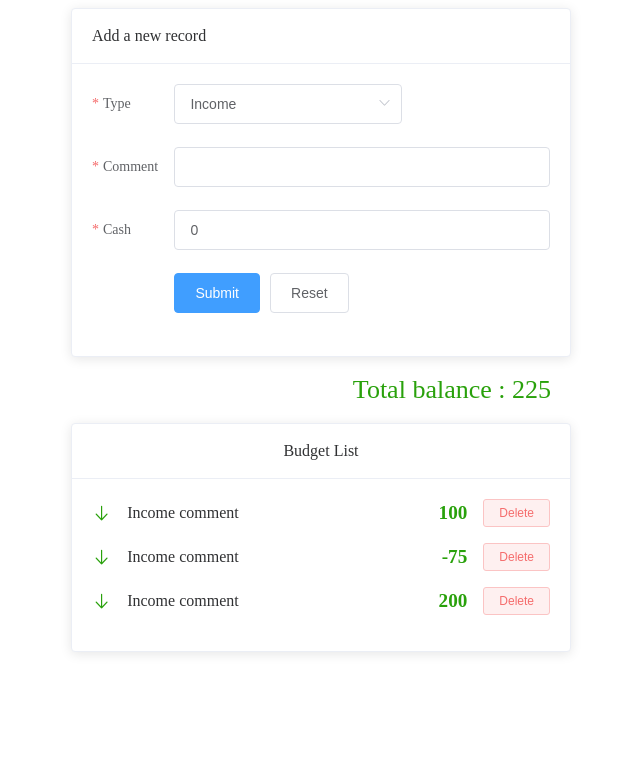
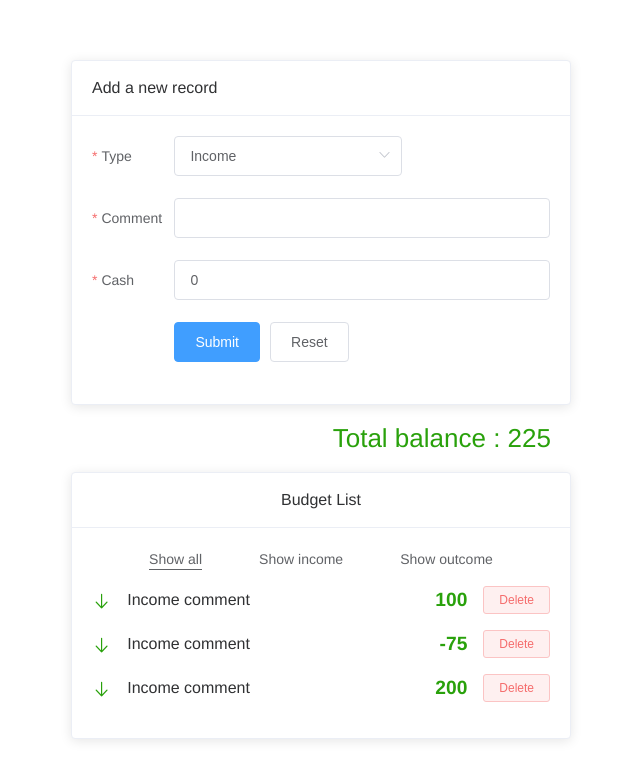
Before and after one commit to DryakhlovDS/vue-app-budget, a Vue app: page / in a window 1280 px wide. Shown: the top 780 px of the page, without its empty margins (319-959 px from the left). Built offline with nearby package versions, Linux system fonts and the light colour scheme.

Commit message:
project ready

```diff
--- a/src/App.vue
+++ b/src/App.vue
@@ -2,7 +2,7 @@
   <div id="App">
     <Form @submitForm="addItemList"/>
     <TotalBalance :total="totalBalance" />
-    <BudgetList :list="list" @deleteItem="dialog" />
+    <BudgetList :list="listSort" @deleteItem="dialog" @sortList="setSortType"/>
     <ModalDialog v-if="centerDialogVisible"
       @confirmDelete="onDeleteElement"
       @closeDialog="closeDialog"
@@ -49,13 +49,23 @@ export default {
     centerDialogVisible: false,
     dialogText: '',
     dialogId: 0,
+    sortType: 'All',
   }),
   computed: {
     totalBalance() {
       return Object.values(this.list).reduce((acc, item) => acc + item.cash, 0);
     },
+    listSort() {
+      if (this.sortType === 'All') {
+        return Object.values(this.list);
+      }
+      return Object.values(this.list).filter((item) => item.type === this.sortType);
+    },
   },
   methods: {
+    setSortType(value) {
+      this.sortType = value;
+    },
     dialog(id) {
       this.dialogText = this.list[id].comment;
       this.dialogId = id;
@@ -88,12 +98,13 @@ export default {
   box-sizing: border-box;
 }
 
-#app {
+#App {
   font-family: Avenir, Helvetica, Arial, sans-serif;
   -webkit-font-smoothing: antialiased;
   -moz-osx-font-smoothing: grayscale;
   text-align: center;
   color: #2c3e50;
   margin-top: 60px;
+  font-size: 16px;
 }
 </style>
--- a/src/components/BudgetList.vue
+++ b/src/components/BudgetList.vue
@@ -1,6 +1,27 @@
 <template>
   <div class="budget-list-wrap">
     <el-card :header="header"  class="box-card">
+      <div class="list-control">
+        <a href="#"
+          class="link-active"
+          :class="classLink"
+          @click.prevent="sortList('All', $event)"
+        >
+          Show all
+        </a>
+        <a href="#"
+          :class="classLink"
+          @click.prevent="sortList('Income', $event)"
+        >
+          Show income
+        </a>
+        <a href="#"
+          :class="classLink"
+          @click.prevent="sortList('Outcome', $event)"
+        >
+          Show outcome
+        </a>
+      </div>
       <template v-if="!isEmpty">
         <BudgetListItem  v-for="(item, props) in list"
           :key="props"
@@ -29,14 +50,14 @@ export default {
   },
   props: {
     list: {
-      type: Object,
-      default: () => ({}),
+      type: Array,
+      default: () => ([]),
     },
   },
   data: () => ({
     header: 'Budget List',
-    body: 'Some text in body',
     emptyTitle: 'Empty list',
+    classLink: ['el-link', 'el-link--default', 'is-underline'],
   }),
   computed: {
     isEmpty() {
@@ -44,6 +65,12 @@ export default {
     },
   },
   methods: {
+    sortList(value, event) {
+      const links = document.querySelectorAll('.el-link');
+      links.forEach((link) => link.classList.remove('link-active'));
+      event.target.classList.add('link-active');
+      this.$emit('sortList', value);
+    },
     deleteItem(id) {
       this.$emit('deleteItem', id);
     },
@@ -58,4 +85,25 @@ export default {
   text-align: center;
 }
 
+.list-control{
+  display: flex;
+  justify-content: space-evenly;
+  margin-bottom: 1rem;
+  font-size: 1.2rem;
+  line-height: 1.4rem;
+}
+
+.link-active::after{
+  content: "";
+  position: absolute;
+  left: 0;
+  right: 0;
+  bottom: 0;
+  height: 0;
+  border-bottom: 1px solid #606266!important;
+}
+
+.link-active:hover::after{
+  border-bottom: 1px solid #409EFF!important;
+}
 </style>
--- a/src/components/TotalBalance.vue
+++ b/src/components/TotalBalance.vue
@@ -1,6 +1,7 @@
 <template>
-  <div class="total-value" :class="classObject" @click="onConsole">
-    Total balance : {{total}}</div>
+  <div class="total-value" :class="classObject">
+    Total balance : {{total}}
+  </div>
 </template>
 
 <script>
@@ -18,11 +19,6 @@ export default {
         'bad-balance': this.total < 0,
         'good-balance': this.total > 0,
       };
-    },
-  },
-  methods: {
-    onConsole() {
-      console.log(this.isBadBalance, this.classObject);
     },
   },
 };
--- a/src/plugins/elements/index.js
+++ b/src/plugins/elements/index.js
@@ -8,6 +8,7 @@ import {
   FormItem,
   Icon,
   Input,
+  Link,
   Option,
   Select,
 } from 'element-ui';
@@ -17,6 +18,6 @@ import 'element-ui/lib/theme-chalk/index.css';
 
 locale.use(lang);
 
-const elements = [Button, Card, Alert, Form, FormItem, Select, Input, Option, Dialog, Icon];
+const elements = [Button, Card, Alert, Form, FormItem, Select, Input, Option, Dialog, Icon, Link];
 
 elements.forEach((el) => Vue.component(el.name, el));
```
